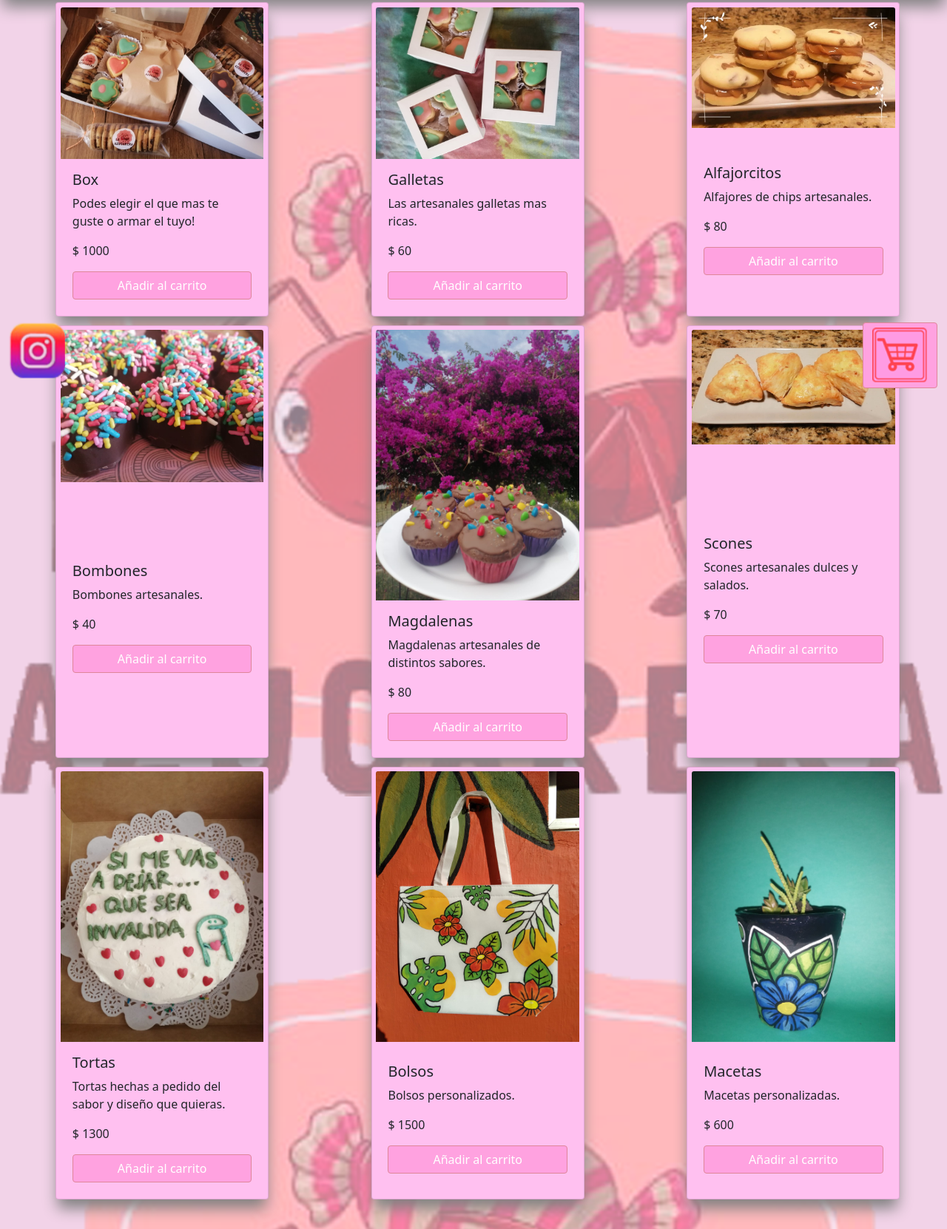
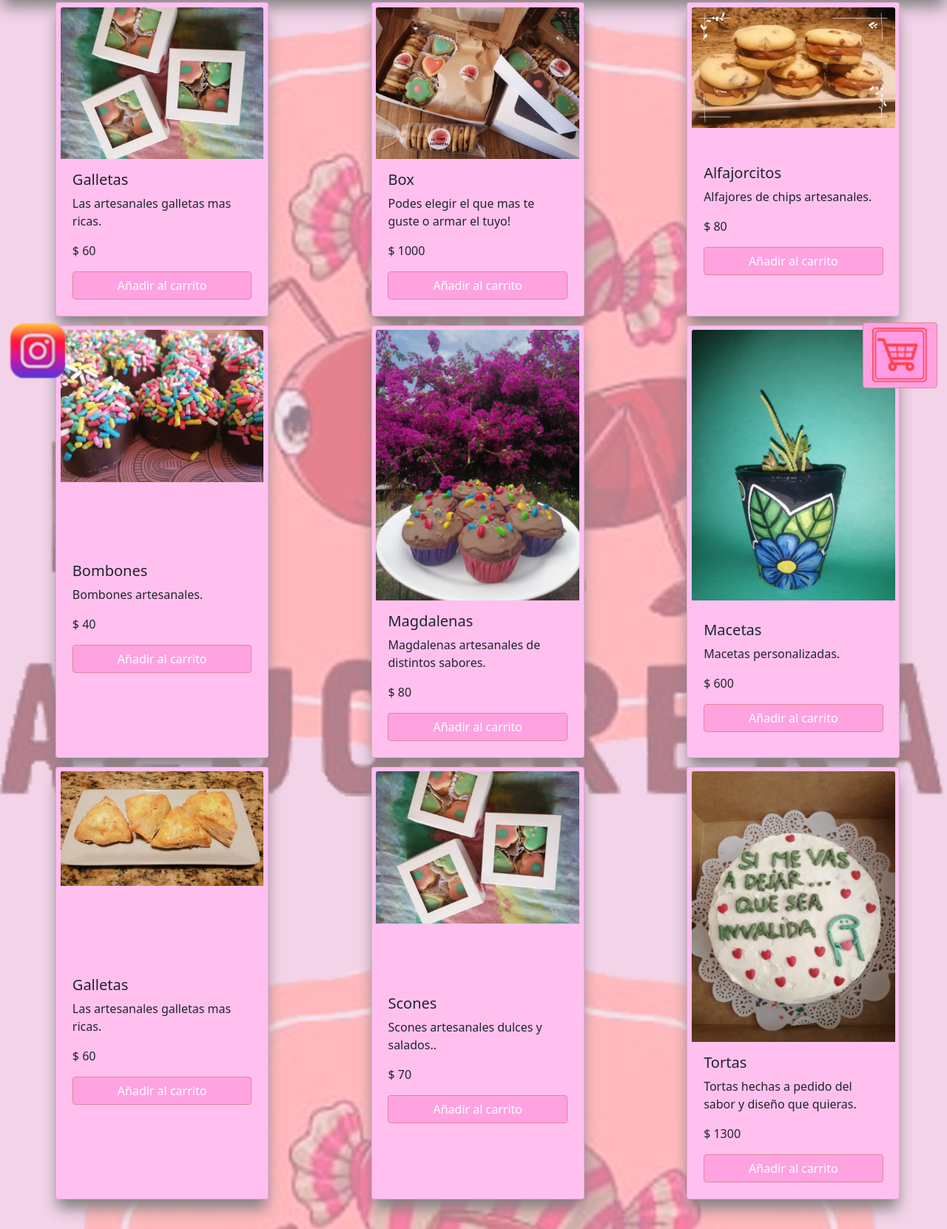
Before and after one commit to NicolasTabeira/laAzucarera, a plain HTML site: page pages/catalogo.html in a window 1280 px wide. Shown: the part 119-1781 px from the top of the page at 74% size. Drawn offline with nearby package versions, Linux system fonts and the light colour scheme.

Commit message:
agregue fetch y json

```diff
--- a/js/main.js
+++ b/js/main.js
@@ -1,39 +1,23 @@
-/* // formulario que no se si usar
-const formPedido = document.getElementById('formularioPedidos');
-
-const compra = [];
-
-formPedido.addEventListener('submit', (e) => {
-
-    e.preventDefault();
-
-    const email = document.getElementById('email').value;
-    const coment = document.getElementById('coment').value;
-
-    const pedido = {
-
-        email,
-        coment
-    }
-
-    compra.push(pedido);
-    console.log(compra);
-
-}) */
 //variables
 let galeriaCarrito = document.querySelector('.galeria');
 let containerCarrito = document.querySelector('.cardItems');
 let precioTotal = document.querySelector('.price-total');
 
+
 let carrito = [];
 let totalCard = 0;
+
+
 
 
 //funciones
 
 
 loadEventsListener();
-revisarCarrito()
+revisarCarrito();
+
+
+
 function revisarCarrito(){
     if (localStorage.getItem('item')=== null) {
         carrito = [];
@@ -45,6 +29,7 @@ function loadEventsListener(){
     galeriaCarrito.addEventListener('click', addProduct);
 
     containerCarrito.addEventListener('click', deleteProduct);
+
 }
 function cargarStorage() {
 
@@ -54,6 +39,8 @@ function cargarStorage() {
     })
 
 }
+
+
 function addProduct(e){
     e.preventDefault();
     if (e.target.classList.contains('btn')) {
@@ -129,9 +116,51 @@ function loadHtml() {
 
 }
 
+
+//para evitar que se vuelva a agregar un producto ya existente en el carrito
 function clearHtml() {
     containerCarrito.innerHTML = '';
 }
+
+//sincronizacion del local storage
 function sincLocalStorage() {
     localStorage.setItem('item', JSON.stringify(carrito))
 }
+
+//alert de adicion al carrito
+function captarBotones(){
+    let btns = document.querySelectorAll('.btn-toastify');
+    for (const button of btns) {
+        button.addEventListener('click', () => {
+            Toastify({
+                text: 'Se añadio al carrito.',
+                duration: 3000
+            }) .showToast();
+        })
+    }
+
+}
+//fetch para cargar productos en el html
+fetch("../js/productos/productos.json")
+.then((response)=>{
+    return response.json();
+})
+.then((productos)=>{
+    console.log(productos);
+    productos.forEach((producto, indice) => {
+        let card=
+        `
+        <div class="card card${indice+1}" style="width: 18rem;">
+        <img src="${producto.imagen}" class="card-img-top" alt="...">
+        <div class="card-body item">
+            <h5 class="card-title">${producto.nombre}</h5>
+            <p class="card-text">${producto.descripcion}</p>
+            <p classs="card-text" id="precio">$ <span>${producto.precio}</span></p>
+            <a href="#" class="btn btn-toastify btn-primary" data-id="${producto.id}">Añadir al carrito</a>
+        </div>
+        </div>
+        `;
+        galeriaCarrito.innerHTML+=card;
+    });
+    captarBotones();
+})
--- /dev/null
+++ b/js/productos/productos.json
@@ -0,0 +1,65 @@
+[
+    {
+        "nombre": "Galletas",
+        "imagen": "../images/galletasCard.jpeg",
+        "descripcion": "Las artesanales galletas mas ricas.",
+        "precio": "60",
+        "id": "1"
+    },
+    {
+        "nombre": "Box",
+        "imagen": "../images/box1.jpeg",
+        "descripcion": "Podes elegir el que mas te guste o armar el tuyo!",
+        "precio": "1000",
+        "id": "2"
+    },
+    {
+        "nombre": "Alfajorcitos",
+        "imagen": "../images/alfajorcitos.jpeg",
+        "descripcion": "Alfajores de chips artesanales.",
+        "precio": "80",
+        "id": "3"
+    },
+    {
+        "nombre": "Bombones",
+        "imagen": "../images/bombon.jpeg",
+        "descripcion": "Bombones artesanales.",
+        "precio": "40",
+        "id": "4"
+    },
+    {
+        "nombre": "Magdalenas",
+        "imagen": "../images/magdalena.jpeg",
+        "descripcion": "Magdalenas artesanales de distintos sabores.",
+        "precio": "80",
+        "id": "5"
+    },
+    {
+        "nombre": "Macetas",
+        "imagen": "../images/macetita.jpeg",
+        "descripcion": "Macetas personalizadas.",
+        "precio": "600",
+        "id": "6"
+    },
+    {
+        "nombre": "Galletas",
+        "imagen": "../images/scones.jpeg",
+        "descripcion": "Las artesanales galletas mas ricas.",
+        "precio": "60",
+        "id": "7"
+    },
+    {
+        "nombre": "Scones",
+        "imagen": "../images/galletasCard.jpeg",
+        "descripcion": "Scones artesanales dulces y salados..",
+        "precio": "70",
+        "id": "8"
+    },
+    {
+        "nombre": "Tortas",
+        "imagen": "../images/tortaCard.jpeg",
+        "descripcion": "Tortas hechas a pedido del sabor y diseño que quieras.",
+        "precio": "1300",
+        "id": "9"
+    }
+]
--- a/pages/catalogo.html
+++ b/pages/catalogo.html
@@ -13,6 +13,7 @@
     <link rel="preconnect" href="https://fonts.googleapis.com">
     <link rel="preconnect" href="https://fonts.gstatic.com" crossorigin>
     <link href="https://fonts.googleapis.com/css2?family=Great+Vibes&display=swap" rel="stylesheet">
+    <link rel="stylesheet" type="text/css" href="https://cdn.jsdelivr.net/npm/toastify-js/src/toastify.min.css">
     <link rel="stylesheet" href="../style/main.css">
 </head>
 <body>
@@ -38,87 +39,6 @@
     </div>
 
     <div class="galeria">
-      <div class="card card1" style="width: 18rem;">
-        <img src="../images/box1.jpeg" class="card-img-top" alt="...">
-        <div class="card-body item">
-          <h5 class="card-title">Box</h5>
-          <p class="card-text">Podes elegir el que mas te guste o armar el tuyo!</p>
-          <p classs="card-text" id="precio">$ <span>1000</span></p>
-          <a href="#" class="btn btn-primary" data-id="1">Añadir al carrito</a>
-        </div>
-      </div>
-      <div class="card card2" style="width: 18rem;">
-        <img src="../images/galletasCard.jpeg" class="card-img-top" alt="...">
-        <div class="card-body item">
-          <h5 class="card-title">Galletas</h5>
-          <p class="card-text">Las artesanales galletas mas ricas.</p>
-          <p classs="card-text" id="precio">$ <span>60</span></p>
-          <a href="#" class="btn btn-primary" data-id="2">Añadir al carrito</a>
-        </div>
-      </div>
-      <div class="card card3" style="width: 18rem;">
-        <img src="../images/alfajorcitos.jpeg" class="card-img-top" alt="...">
-        <div class="card-body item">
-          <h5 class="card-title">Alfajorcitos</h5>
-          <p class="card-text">Alfajores de chips artesanales.</p>
-          <p classs="card-text" id="precio">$ <span>80</span></p>
-          <a href="#" class="btn btn-primary" data-id="3">Añadir al carrito</a>
-        </div>
-      </div>
-      <div class="card card4" style="width: 18rem;">
-        <img src="../images/bombon.jpeg" class="card-img-top" alt="...">
-        <div class="card-body item">
-          <h5 class="card-title">Bombones</h5>
-          <p class="card-text">Bombones artesanales.</p>
-          <p classs="card-text" id="precio">$ <span>40</span></p>
-          <a href="#" class="btn btn-primary" data-id="4">Añadir al carrito</a>
-        </div>
-      </div>
-      <div class="card card5" style="width: 18rem;">
-        <img src="../images/magdalena.jpeg" class="card-img-top" alt="...">
-        <div class="card-body item">
-          <h5 class="card-title">Magdalenas</h5>
-          <p class="card-text">Magdalenas artesanales de distintos sabores.</p>
-          <p classs="card-text" id="precio">$ <span>80</span></p>
-          <a href="#" class="btn btn-primary" data-id="5">Añadir al carrito</a>
-        </div>
-      </div>
-      <div class="card card6" style="width: 18rem;">
-        <img src="../images/scones.jpeg" class="card-img-top" alt="...">
-        <div class="card-body item">
-          <h5 class="card-title">Scones</h5>
-          <p class="card-text">Scones artesanales dulces y salados.</p>
-          <p classs="card-text" id="precio">$ <span>70</span></p>
-          <a href="#" class="btn btn-primary" data-id="6">Añadir al carrito</a>
-        </div>
-      </div>
-      <div class="card card7" style="width: 18rem;">
-        <img src="../images/tortaCard.jpeg" class="card-img-top" alt="...">
-        <div class="card-body item">
-          <h5 class="card-title">Tortas</h5>
-          <p class="card-text">Tortas hechas a pedido del sabor y diseño que quieras.</p>
-          <p classs="card-text" id="precio">$ <span>1300</span></p>
-          <a href="#" class="btn btn-primary" data-id="7">Añadir al carrito</a>
-        </div>
-      </div>
-      <div class="card card8" style="width: 18rem;">
-        <img src="../images/bolsoCard1.jpeg" class="card-img-top" alt="...">
-        <div class="card-body item">
-          <h5 class="card-title">Bolsos</h5>
-          <p class="card-text">Bolsos personalizados.</p>
-          <p classs="card-text" id="precio">$ <span>1500</span></p>
-          <a href="#" class="btn btn-primary" data-id="8">Añadir al carrito</a>
-        </div>
-      </div>
-      <div class="card card9" style="width: 18rem;">
-        <img src="../images/macetita.jpeg" class="card-img-top" alt="...">
-        <div class="card-body item">
-          <h5 class="card-title">Macetas</h5>
-          <p class="card-text">Macetas personalizadas.</p>
-          <p classs="card-text" id="precio">$ <span>600</span></p>
-          <a href="#" class="btn btn-primary" data-id="9">Añadir al carrito</a>
-        </div>
-      </div>
     </div>
 
 
@@ -155,5 +75,6 @@
 
 <script src="https://cdn.jsdelivr.net/npm/bootstrap@5.1.3/dist/js/bootstrap.bundle.min.js" integrity="sha384-ka7Sk0Gln4gmtz2MlQnikT1wXgYsOg+OMhuP+IlRH9sENBO0LRn5q+8nbTov4+1p" crossorigin="anonymous"></script>
 <script src="../js/main.js"></script>
+<script type="text/javascript" src="https://cdn.jsdelivr.net/npm/toastify-js"></script>
 </body>
 </html>
--- a/style/main.css
+++ b/style/main.css
@@ -97,6 +97,12 @@ h1 {
     align-items: center;
     justify-content: center;
 }
+.btn:active {
+    background-color: red;
+}
+.btn:hover {
+    background-color: pink;
+}
 .card1 {
     display: grid;
     grid-row: 1/2;
@@ -157,10 +163,10 @@ h1 {
     position: sticky;
     bottom: 20px;
     margin: 1% ;
-
     justify-content: space-between;
     height: auto;
     width: auto;
+
 }
 .ig {
     display: flex;
```
